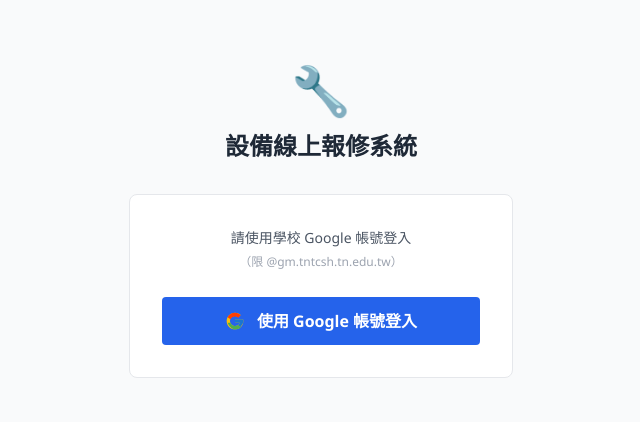
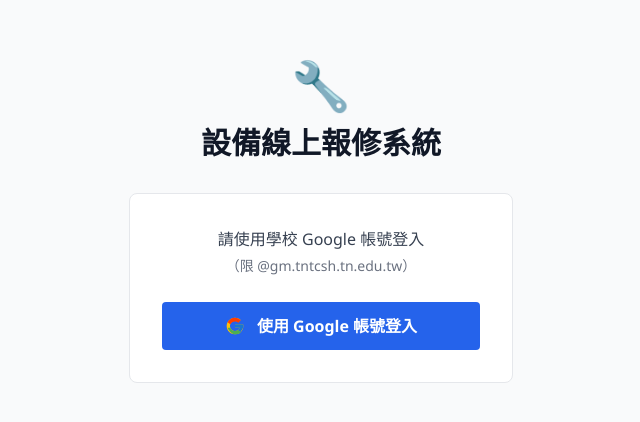
Before and after one commit to HSPSxian8102/repair, a React (Vite) app: page /repair/login in a window 1280 px wide. Shown: the part 178-600 px from the top of the page, without its empty margins (319-959 px from the left). Built offline with nearby package versions, Linux system fonts and the light colour scheme; no server answers.

Commit message:
style: enlarge and darken login page text

```diff
--- a/src/pages/Login.jsx
+++ b/src/pages/Login.jsx
@@ -36,15 +36,15 @@
         {/* Header */}
         <div className="text-center mb-8">
           <div className="text-5xl mb-4">🔧</div>
-          <h1 className="text-2xl font-bold text-gray-800">設備線上報修系統</h1>
+          <h1 className="text-3xl font-bold text-gray-900">設備線上報修系統</h1>
 
         </div>
 
         {/* Card */}
         <div className="card p-8">
-          <p className="text-sm text-gray-600 mb-6 text-center leading-relaxed">
+          <p className="text-base text-gray-700 mb-6 text-center leading-relaxed">
             請使用學校 Google 帳號登入<br />
-            <span className="text-xs text-gray-400">（限 @gm.tntcsh.tn.edu.tw）</span>
+            <span className="text-sm text-gray-500">（限 @gm.tntcsh.tn.edu.tw）</span>
           </p>
 
           {domainError && (
```
